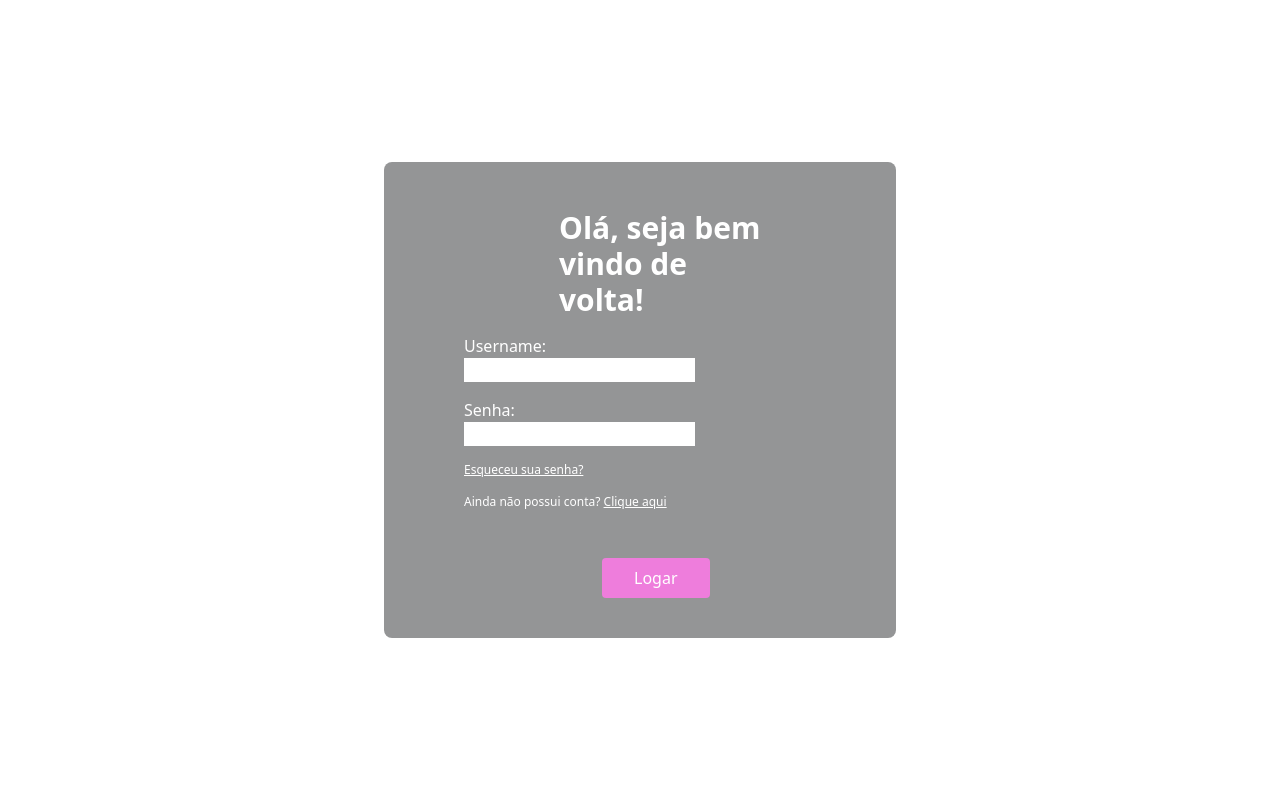
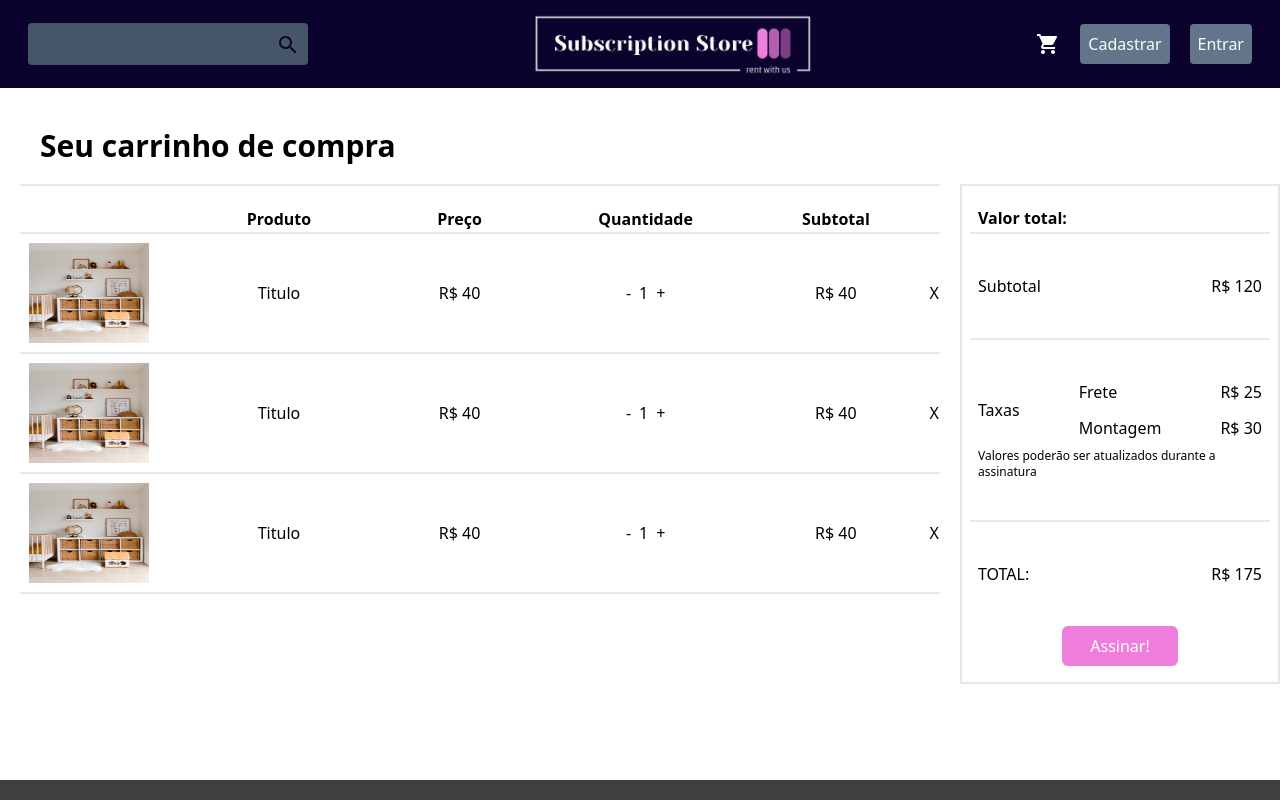
Before and after one commit to rsouzaf07/SubscriptionStore, a React (Vite) app in the folder client/: page / in a window 1280 px wide. Shown: the top 800 px of the page. Built offline with nearby package versions, Linux system fonts and the light colour scheme.

Commit message:
Creating checkout and ProductCart Component of Cart page

```diff
--- a/client/src/App.tsx
+++ b/client/src/App.tsx
@@ -6,12 +6,14 @@ import ProductList from './pages/ProductList'
 import Product from './pages/Product'
 import Register from './pages/Register'
 import Login from './pages/Login'
+import Cart from './pages/Cart'
+
 
 function App() {
 
   return (
    <>
-    <Login/>
+    <Cart/>
    </>
   )
 }
--- /dev/null
+++ b/client/src/Component/CheckOut.tsx
@@ -0,0 +1,35 @@
+import React from 'react'
+
+export default function CheckOut() {
+  return (
+    <section className='border-2 h-[500px]  w-[320px] my-[96px] '>
+      <h2 className='mx-2 px-2 mt-5 font-bold pb-[2px] border-b-2'>Valor total:</h2>
+      <div className='flex mx-2 px-2 py-10 justify-between border-b-2'>
+        <p>Subtotal</p>
+        <p> R$ 120</p>
+      </div>
+      <div className='flex mx-2 px-2 pt-10 justify-between items-center'>
+        <div>
+            <p>Taxas</p>
+        </div>
+        <div>
+            <p className='mb-3'>Frete</p>
+            <p>Montagem</p>
+        </div>
+        <div>
+            <p className='mb-3'>R$ 25</p>
+            <p>R$ 30</p>
+        </div>
+      </div>
+      <p className='flex mx-2 mt-2 px-2 pb-10 border-b-2 font-light text-xs '>Valores poderão ser atualizados durante a assinatura</p>
+      <div className='flex mx-2 px-2 py-10 justify-between '>
+        <h2>TOTAL:</h2>
+        <p>R$ 175</p>
+      </div>
+      <div className='flex justify-center'>
+        <button className='px-7 py-2 bg-[#EE7DDC] rounded-md text-white hover:opacity-70 '>Assinar!</button>
+      </div>
+
+    </section>
+  )
+}
--- /dev/null
+++ b/client/src/Component/ProductCart.tsx
@@ -0,0 +1,69 @@
+import React from 'react'
+
+export default function ProductCart() {
+  return (
+    <div className='w-9/12'>
+      <h2 className='m-5 p-5 text-3xl font-bold pb-5 border-b-2'>Seu carrinho de compra</h2>
+      <div className='m-5'>
+        <table className='mb-20'>
+          <tr className='w-3/4 mb-10 border-b-2'>
+            <th className='w-[250px]'></th>
+            <th className='w-[250px]'>Produto</th>
+            <th className='w-[250px]'>Preço</th>
+            <th className='w-[250px]'>Quantidade</th>
+            <th className='w-[250px]'>Subtotal</th>
+          </tr>
+          <tr className='text-center border-b-2'>
+            <td >
+              <img src='./src/assets/armario-bebe.jpg' className='w-[120px] h-[100px] m-2' />
+            </td>
+            <td>Titulo</td>
+            <td>R$ 40</td>
+            <td>
+              <p>
+                <span className='mx-2 cursor-pointer'>-</span>
+                  1
+                <span className='mx-2 cursor-pointer'>+</span>
+              </p>
+            </td>
+            <td>R$ 40</td>
+            <td>X</td>
+          </tr>
+          <tr className='text-center border-b-2'>
+            <td >
+              <img src='./src/assets/armario-bebe.jpg' className='w-[120px] h-[100px] m-2' />
+            </td>
+            <td>Titulo</td>
+            <td>R$ 40</td>
+            <td>
+              <p>
+                <span className='mx-2 cursor-pointer'>-</span>
+                  1
+                <span className='mx-2 cursor-pointer'>+</span>
+              </p>
+            </td>
+            <td>R$ 40</td>
+            <td>X</td>
+          </tr>
+          <tr className='text-center border-b-2'>
+            <td >
+              <img src='./src/assets/armario-bebe.jpg' className='w-[120px] h-[100px] m-2' />
+            </td>
+            <td>Titulo</td>
+            <td>R$ 40</td>
+            <td>
+              <p>
+                <span className='mx-2 cursor-pointer'>-</span>
+                  1
+                <span className='mx-2 cursor-pointer'>+</span>
+              </p>
+            </td>
+            <td>R$ 40</td>
+            <td>X</td>
+          </tr>
+        </table>
+      </div>
+
+    </div>
+  )
+}
--- /dev/null
+++ b/client/src/pages/Cart.tsx
@@ -0,0 +1,18 @@
+import React from 'react'
+import Navbar from '../Component/Navbar'
+import Footer from '../Component/Footer'
+import ProductCart from '../Component/ProductCart'
+import CheckOut from '../Component/CheckOut'
+
+export default function Cart() {
+  return (
+    <div>
+      <Navbar />
+      <div className='flex'>
+        <ProductCart />
+        <CheckOut />
+      </div>
+      <Footer />
+    </div>
+  )
+}
```
